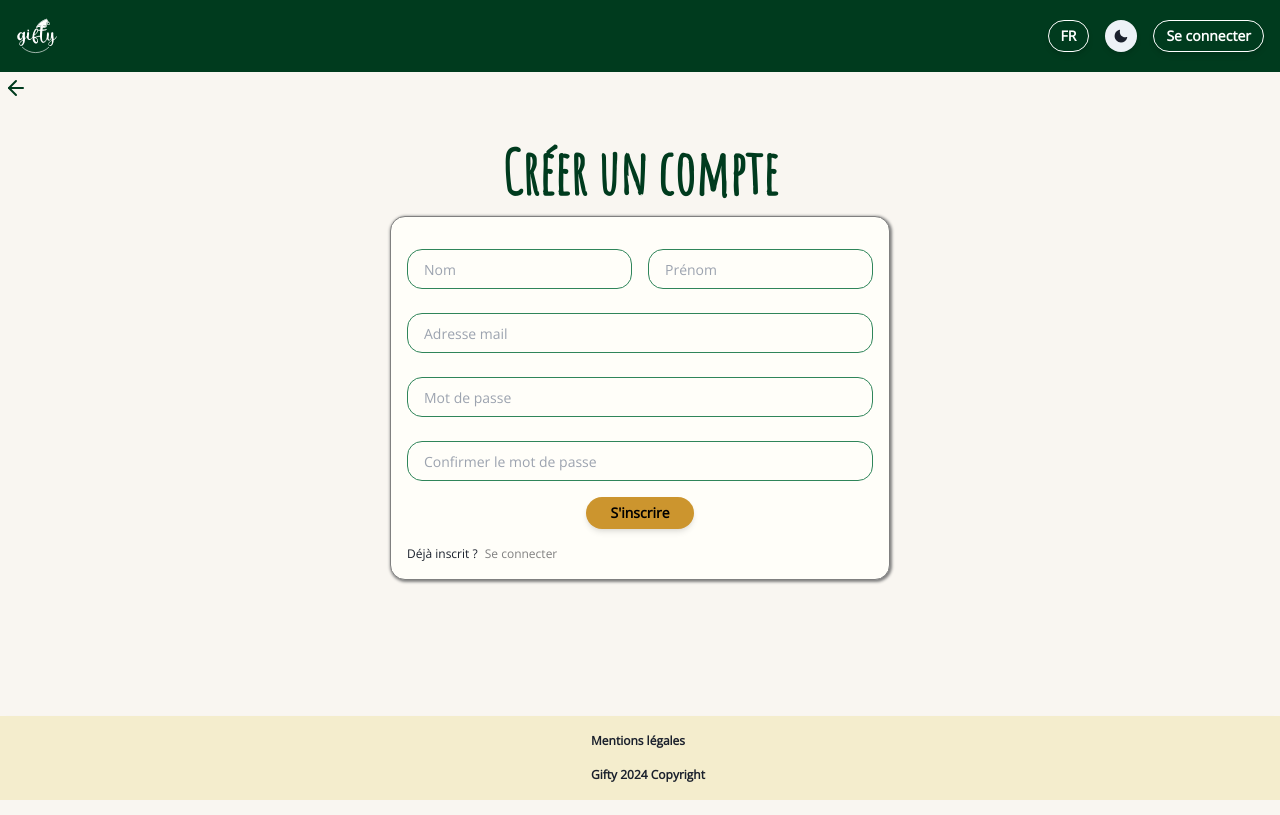
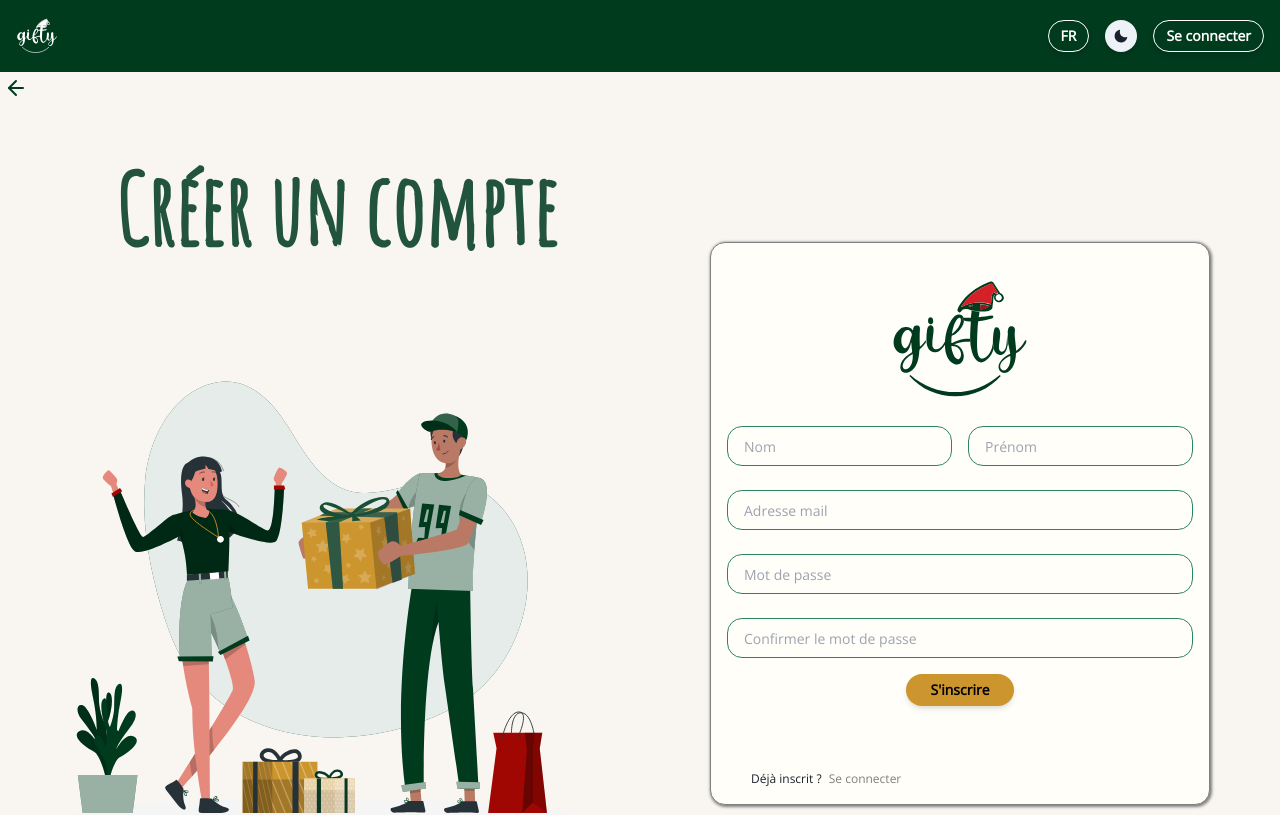
Before and after one commit to WildCodeSchool/2023-11-wns-bleu-g2-christmas-gifts-planner, a Next.js app in the folder frontend/: page /signup in a window 1280 px wide. Shown: the top 815 px of the page. Built offline with nearby package versions, Linux system fonts and the light colour scheme.

Commit message:
finally added desktop styling to login and signup pages

```diff
--- a/frontend/src/pages/login.tsx
+++ b/frontend/src/pages/login.tsx
@@ -1,6 +1,6 @@
 import client from "@/graphql/client";
 import { useLoginMutation, useProfileQuery } from "@/graphql/generated/schema";
-import { Box, Button, Center, Flex, FormControl, FormLabel, Heading, IconButton, Image, Input, Link, Text } from "@chakra-ui/react";
+import { Box, Button, Card, Center, Flex, FormControl, FormLabel, Grid, GridItem, Heading, IconButton, Image, Input, Link, Show, Text } from "@chakra-ui/react";
 import { ArrowLeft } from "lucide-react";
 import { useRouter } from "next/router";
 import { FormEvent, useEffect, useState } from "react";
@@ -52,59 +52,145 @@ const Login = () => {
     bg="transparent"
     boxShadow="none"
     _hover={{ bg: "gray.200" }}
-          icon={<ArrowLeft color="#003B1E"/>}
+    icon={<ArrowLeft color="#003B1E" />}
   />
 </Link>
-      <Heading as="h1" fontSize='6xl' fontWeight="bold" mt={8} textAlign="center" color="green.800">{t("welcome-back")}</Heading>
-      <Image src="/Gifty-logo.svg" alt="Gifty" mt={8} w="20%" mx="40%"/>
+
+<Grid
+  templateColumns={{ base: "1fr", md: "repeat(2, 1fr)" }}
+  mt={4}
+  alignItems="center"
+>
+  <GridItem>
+    <Heading
+      as="h1"
+      fontSize={{base: "6xl", md: "76", lg: "96" }}
+      fontWeight="bold"
+      mt={{ base: 4, md: 8 }}
+      ml={8}
+      textAlign="center"
+      color="green.800"
+    >
+      {t("welcome-back")}
+    </Heading>
+    <Show above="md">
       <Center>
-      <Box
-        mx="24px"
-        mt="8px"
+      <Image src="/images/Gifts-rafiki.svg" alt="GiftsRafiki" />
+      </Center>
+    </Show>
+  </GridItem>
+  <GridItem>
+    <Center>
+      <Card
+        mx={{ base: "12px", md: "24px" }}
+        mt={{ base: "16px", md: "8px" }}
         p={4}
-        maxW="500px"
-        w="90%"
+        maxW="800px"
+        w={{ base: "100%", md: "90%" }}
         data-testid="card"
-        bgColor="transparent"
-        border="none"
-        boxShadow="none"
+        bgColor="#FFFEF9"
+        border="1px solid gray"
+        borderRadius={15}
+        boxShadow="1px 1px 3px 1px gray"
       >
+        <Image src="/Gifty-logo.svg" alt="Gifty" mt={4} mx="35%" />
         <form onSubmit={handleSubmit}>
           <FormControl>
-            <FormLabel fontSize={14} fontWeight="bold" mb={1} color="green.800">{t("email-adress")}</FormLabel>
-              <Input isRequired autoComplete="" variant="goldenInput" type="email" id="email" name="email" borderRadius={15} borderColor="green.800" />
+            <FormLabel
+              fontSize={14}
+              fontWeight="bold"
+              mb={1}
+              color="green.800"
+            >
+              {t("email-adress")}
+            </FormLabel>
+            <Input
+              isRequired
+              autoComplete=""
+              variant="goldenInput"
+              type="email"
+              id="email"
+              name="email"
+              borderRadius={15}
+              borderColor="green.800"
+            />
             {error === 1 && (
-                <Text position="absolute" mt={1} fontSize={14} fontWeight="bold" color="red.700">{t("email-adress-invalid")}</Text>
+              <Text
+                position="absolute"
+                mt={1}
+                fontSize={14}
+                fontWeight="bold"
+                color="red.700"
+              >
+                {t("email-adress-invalid")}
+              </Text>
             )}
 
-              <FormLabel mt={6} fontSize={14} fontWeight="bold" mb={1} color="green.800">{t("password")}</FormLabel>
+            <FormLabel
+              mt={6}
+              fontSize={14}
+              fontWeight="bold"
+              mb={1}
+              color="green.800"
+            >
+              {t("password")}
+            </FormLabel>
             <Input
               name="password"
               id="password"
               isRequired
-                type='password'
+              type="password"
               variant="goldenInput"
               borderRadius={15}
               borderColor="green.800"
             />
             {error === 2 && (
-                <Text position="absolute" mt={1} fontSize={14} fontWeight="bold" color="red.700">{t("incorrect-password")}</Text>
+              <Text
+                position="absolute"
+                mt={1}
+                fontSize={14}
+                fontWeight="bold"
+                color="red.700"
+              >
+                {t("incorrect-password")}
+              </Text>
             )}
             <Flex justify="flex-end">
-                <Link color="gray.400" fontSize={12}  _hover={{ bg: "gray.200" }} p={1} borderRadius="md">{t("forgot-password")}</Link>
+              <Link
+                color="gray.400"
+                fontSize={12}
+                _hover={{ bg: "gray.200" }}
+                p={1}
+                borderRadius="md"
+              >
+                {t("forgot-password")}
+              </Link>
             </Flex>
             <Center>
-            <Button type="submit" my={4} variant="goldenButton" py={5} px={6}>
+              <Button
+                type="submit"
+                my={4}
+                variant="goldenButton"
+                py={5}
+                px={6}
+              >
                 <Text fontSize={18}>{t("sign-in")}</Text>
               </Button>
             </Center>
           </FormControl>
         </form>
+    <Box ml={6} mt={16}>
+      <Text>
+        {t("not-signed-up")}{" "}
+        <Link href="/signup" color="gray.400">
+          {t("sign-up1")}
+        </Link>
+      </Text>
     </Box>
+      </Card>
     </Center>
-      <Box ml={6} mt={16}>
-              <Text>{t("not-signed-up")} <Link href="/signup" color="gray.400">{t("sign-up1")}</Link></Text>
-            </Box>
+  </GridItem>
+</Grid>
 </>
 );
 }
--- a/frontend/src/pages/signup.tsx
+++ b/frontend/src/pages/signup.tsx
@@ -1,6 +1,6 @@
 import client from "@/graphql/client";
 import { useLoginMutation, useSignupMutation } from "@/graphql/generated/schema";
-import { Button, Card, Center, FormControl, Grid, GridItem, Heading, IconButton, Input, InputGroup, Link, Text, Tooltip, useToast } from '@chakra-ui/react';
+import { Box, Button, Card, Center, FormControl, Grid, GridItem, Heading, IconButton, Image, Input, InputGroup, Link, Show, Text, Tooltip, useToast } from '@chakra-ui/react';
 import { ArrowLeft, InfoIcon } from "lucide-react";
 import { useRouter } from "next/router";
 import { FormEvent, useEffect, useState } from "react";
@@ -93,10 +93,29 @@ export default function Signup() {
           bg="transparent"
           boxShadow="none"
           _hover={{ bg: "gray.200" }}
-          icon={<ArrowLeft color="#003B1E"/>}
+          icon={<ArrowLeft color="#003B1E" />}
         />
     </Link>
-      <Heading as="h1" fontSize='6xl' fontWeight="bold" mt={8} textAlign="center" color="primary.high">{t("create-account")}</Heading>
+    <Grid templateColumns={{ base: "1fr", md: "repeat(2, 1fr)" }} mt={4} alignItems="center">
+        <GridItem>
+            <Heading
+        as="h1"
+        fontSize={{base: "6xl", md: "76", lg: "96" }}
+        fontWeight="bold"
+        mt={{ base: 4, md: 8 }}
+        ml={8}
+        textAlign="center"
+        color="green.800"
+            >
+                {t("create-account")}
+            </Heading>
+            <Show above="md">
+                <Center mt={4}>
+                    <Image src="/images/Gifts-rafiki.svg" alt="GiftsRafiki" />
+                </Center>
+            </Show>
+        </GridItem>
+        <GridItem>
             <Center>
                 <Card
                     mx="24px"
@@ -109,11 +128,10 @@ export default function Signup() {
                     border="1px solid gray"
                     borderRadius={15}
                     boxShadow="1px 1px 3px 1px gray"
-      >
-
+                ><Image src="/Gifty-logo.svg" alt="Gifty" mt={4} mx="35%" />
                     <form onSubmit={handleSubmit}>
                         <FormControl>
-      {/* Firstname and lastname */}
+                            {/* Prénom et nom de famille */}
                             <Grid templateColumns="repeat(2, 1fr)" gap={4} mt={4}>
                                 <GridItem>
                                     <Input
@@ -146,11 +164,15 @@ export default function Signup() {
                                     />
                                 </GridItem>
                             </Grid>
+
                             {/* Email */}
-      {error === 2 ?
-                <Text position="absolute" fontSize={14} fontWeight="bold" color="red.700">{t("email-already-existing")}</Text>
-              : ""}
-        <Input type='email'
+                            {error === 2 ? (
+                                <Text position="absolute" fontSize={14} fontWeight="bold" color="red.700">
+                                    {t("email-already-existing")}
+                                </Text>
+                            ) : ""}
+                            <Input
+                                type="email"
                                 isRequired
                                 id="email"
                                 data-testid="label-email"
@@ -161,18 +183,26 @@ export default function Signup() {
                                 borderRadius={15}
                                 borderColor={error === 2 ? "red.700" : "green.600"}
                             />
-{/* Password and confirm Password */}
+
+                            {/* Mot de passe et confirmation */}
                             <InputGroup size='md'>
-              {error === 1 &&
-                <Text position="absolute" mt={-6} fontSize={14} fontWeight="bold" color="red.700">{t("passwords-are-not-equals")}</Text>
-               }
-               {error === 4 && <Text position="absolute" mt={-6} fontSize={14} fontWeight="bold" color="red.700" >
+                                {error === 1 && (
+                                    <Text position="absolute" mt={-6} fontSize={14} fontWeight="bold" color="red.700">
+                                        {t("passwords-are-not-equals")}
+                                    </Text>
+                                )}
+                                {error === 4 && (
+                                    <Text position="absolute" mt={-6} fontSize={14} fontWeight="bold" color="red.700">
                                         {t("unauthorized-password")}
-                <Tooltip label={arrayOfErrors.map((error, index) => (<Text key={index} fontSize={12}>{error}</Text>))
-                }>
-                  <IconButton icon={<InfoIcon height={22}/>} aria-label="seeMore" h={4} variant="none" bgColor="transparent" boxShadow="none" /></Tooltip></Text> }
-
-
+                                        <Tooltip
+                                            label={arrayOfErrors.map((error, index) => (
+                                                <Text key={index} fontSize={12}>{error}</Text>
+                                            ))}
+                                        >
+                                            <IconButton icon={<InfoIcon height={22}/>} aria-label="seeMore" h={4} variant="none" bgColor="transparent" boxShadow="none" />
+                                        </Tooltip>
+                                    </Text>
+                                )}
                                 <Input
                                     name="password"
                                     id="password"
@@ -184,13 +214,14 @@ export default function Signup() {
                                     borderColor={error === 1 || error === 4 ? "red.700" : "green.600"}
                                 />
                             </InputGroup>
+
                             <InputGroup size='md' mt={6} zIndex={0}>
                                 <Input
-          name="passwordConfirmation" zIndex={0}
+                                    name="passwordConfirmation"
                                     id="passwordConfirmation"
                                     isRequired
                                     variant="goldenInput"
-          type={'password'}
+                                    type='password'
                                     placeholder={t("confirm-password")}
                                     borderRadius={15}
                                     borderColor={error === 1 || error === 4 ? "red.700" : "green.600"}
@@ -202,10 +233,20 @@ export default function Signup() {
                                 </Button>
                             </Center>
                         </FormControl>
+                    <Box ml={6} mt={16}>
+                    <Text mt={4} fontSize={12}>
+                        {t("already-have-an-account")}{" "}
+                        <Link href='/login' _hover={{ bg: "gray.200" }} p={1} borderRadius="md" color="gray">
+                            {t("sign-in")}
+                        </Link>
+                    </Text>
+                    </Box>
                     </form>
-			<Text mt={4} fontSize={12}>{t("already-have-an-account")} <Link href='/login'  _hover={{ bg: "gray.200" }}  p={1} borderRadius="md" color="gray">{t("sign-in")}</Link></Text>
                 </Card>
             </Center>
+        </GridItem>
+    </Grid>
 </>
+
   );
 }
```
Also changed, not shown: frontend/public/images/Gifts-rafiki.svg (added). Lines whose indentation alone changed are shown as unchanged.
